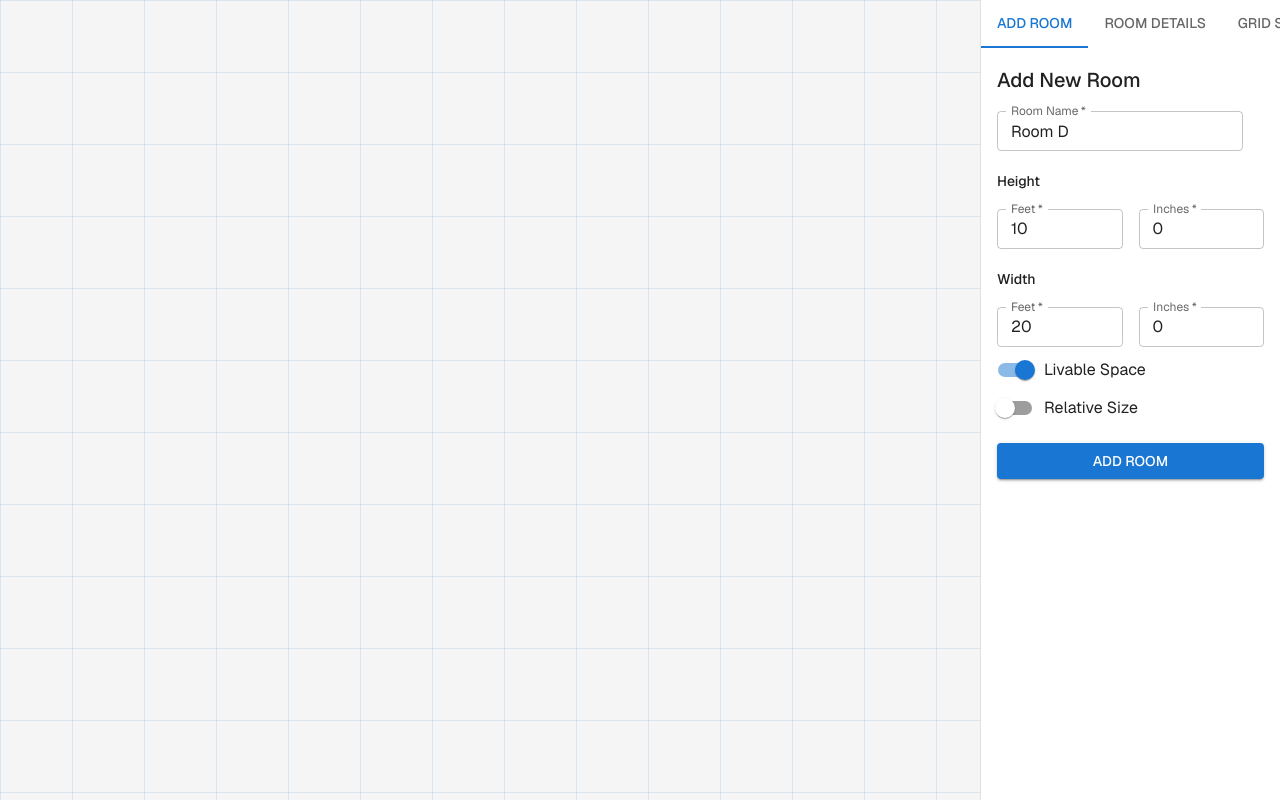
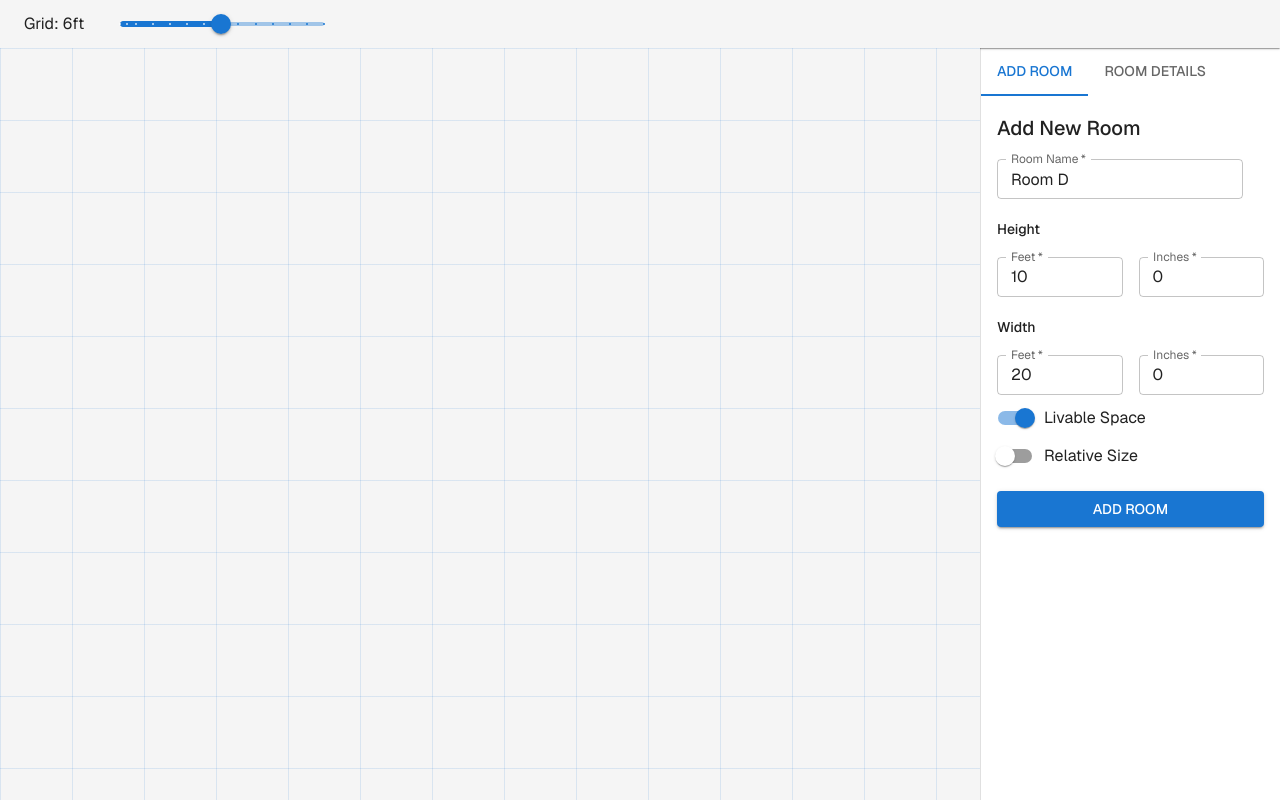
Before and after one commit to jnelken/apt-sqft, a React (Create React App) app: page / in a window 1280 px wide. Built offline with nearby package versions, Linux system fonts and the light colour scheme.

Commit message:
Use toolbar

```diff
--- a/src/App.tsx
+++ b/src/App.tsx
@@ -4,6 +4,8 @@ import CssBaseline from '@mui/material/CssBaseline';
 import Box from '@mui/material/Box';
 import Tabs from '@mui/material/Tabs';
 import Tab from '@mui/material/Tab';
+import AppBar from '@mui/material/AppBar';
+import Toolbar from '@mui/material/Toolbar';
 import { LayoutEditor } from './components/LayoutEditor';
 import { RoomForm } from './components/RoomForm';
 import { RoomDetails } from './components/RoomDetails';
@@ -139,7 +141,16 @@ function App() {
   return (
     <ThemeProvider theme={theme}>
       <CssBaseline />
-      <Box sx={{ height: '100vh', display: 'flex' }}>
+      <Box sx={{ height: '100vh', display: 'flex', flexDirection: 'column' }}>
+        <AppBar position="static" color="default" elevation={1}>
+          <Toolbar variant="dense">
+            <GridSettings
+              gridSize={appState.gridSize}
+              onGridSizeChange={handleGridSizeChange}
+            />
+          </Toolbar>
+        </AppBar>
+        <Box sx={{ flexGrow: 1, display: 'flex' }}>
           <Box sx={{ flexGrow: 1, position: 'relative' }}>
             <LayoutEditor
               rooms={appState.floorPlan.rooms}
@@ -155,7 +166,6 @@ function App() {
             <Tabs value={sidebarTab} onChange={handleTabChange}>
               <Tab label="Add Room" />
               <Tab label="Room Details" />
-            <Tab label="Grid Settings" />
             </Tabs>
             {sidebarTab === 0 && <RoomForm onSubmit={handleAddRoom} />}
             {sidebarTab === 1 && (
@@ -170,12 +180,7 @@ function App() {
                 )}
               </>
             )}
-          {sidebarTab === 2 && (
-            <GridSettings
-              gridSize={appState.gridSize}
-              onGridSizeChange={handleGridSizeChange}
-            />
-          )}
+          </Box>
         </Box>
       </Box>
     </ThemeProvider>
--- a/src/components/GridSettings.tsx
+++ b/src/components/GridSettings.tsx
@@ -1,5 +1,5 @@
 import React from 'react';
-import { Box, Typography, Slider } from '@mui/material';
+import { Box, Typography, Slider, Tooltip } from '@mui/material';
 
 interface GridSettingsProps {
   gridSize: number;
@@ -40,13 +40,12 @@ export const GridSettings: React.FC<GridSettingsProps> = ({
   ];
 
   return (
-    <Box sx={{ p: 2 }}>
-      <Typography variant="h6" gutterBottom>
-        Grid Settings
-      </Typography>
-      <Typography id="grid-size-slider" gutterBottom>
-        Grid Size: {gridSize > 12 ? `${gridSize / 12}ft` : `${gridSize}in`}
-      </Typography>
+    <Box sx={{ display: 'flex', alignItems: 'center', gap: 2, minWidth: 300 }}>
+      <Tooltip title="Adjust the grid size to change the spacing between grid lines. The grid size is in pixels. You can use fine-grained control (1px) or snap to common measurements (6px, 12px).">
+        <Typography id="grid-size-slider" sx={{ minWidth: 80 }}>
+          Grid: {gridSize > 12 ? `${gridSize / 12}ft` : `${gridSize}in`}
+        </Typography>
+      </Tooltip>
       <Slider
         value={gridSize}
         onChange={handleChange}
@@ -56,12 +55,8 @@ export const GridSettings: React.FC<GridSettingsProps> = ({
         marks={marks}
         min={1}
         max={144}
+        sx={{ flexGrow: 1 }}
       />
-      <Typography variant="body2" color="text.secondary" sx={{ mt: 2 }}>
-        Adjust the grid size to change the spacing between grid lines. The grid
-        size is in pixels. You can use fine-grained control (1px) or snap to
-        common measurements (6px, 12px).
-      </Typography>
     </Box>
   );
 };
```
Lines whose indentation alone changed are shown as unchanged.
